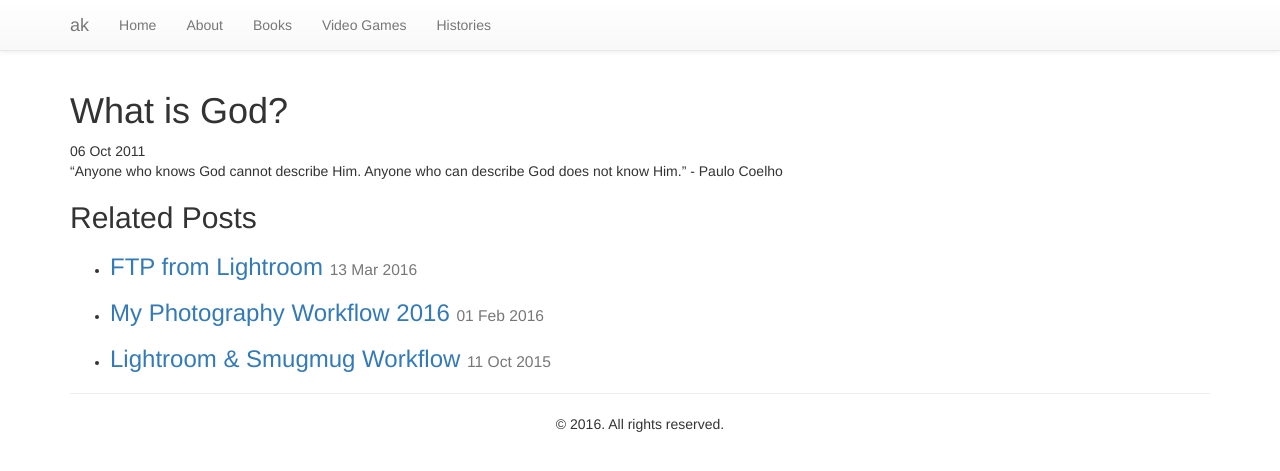
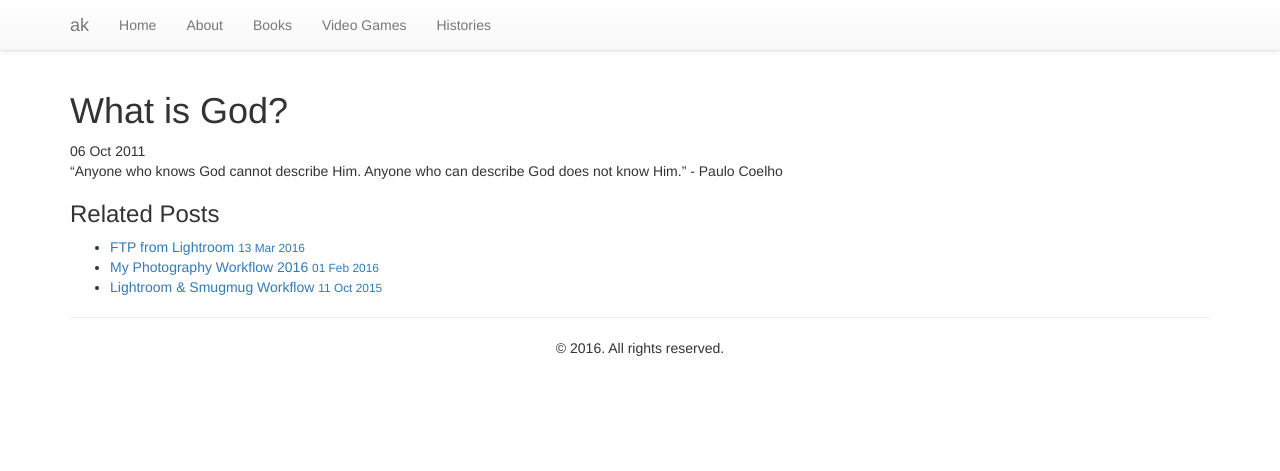
Before and after one commit to digideskio/amer3000.github.io, a Jekyll site: the page built from _posts/2011-10-06-what-is-god.markdown, in a window 1280 px wide. Shown: the top 471 px of the page. Built offline with Jekyll 4.4.1, drawn with Linux system fonts in a browser that asks for light colours.

Commit message:
layout change.

```diff
--- a/_layouts/post.html
+++ b/_layouts/post.html
@@ -9,16 +9,15 @@ layout: default
 </div>
 
 <div class="related">
-  <h2>Related Posts</h2>
+  <h3>Related Posts</h3>
   <ul class="related-posts">
     {% for post in site.related_posts limit:3 %}
       <li>
-        <h3>
           <a href="{{ post.url }}">
             {{ post.title }}
             <small>{{ post.date | date_to_string }}</small>
           </a>
-        </h3>
+
       </li>
     {% endfor %}
   </ul>
```
